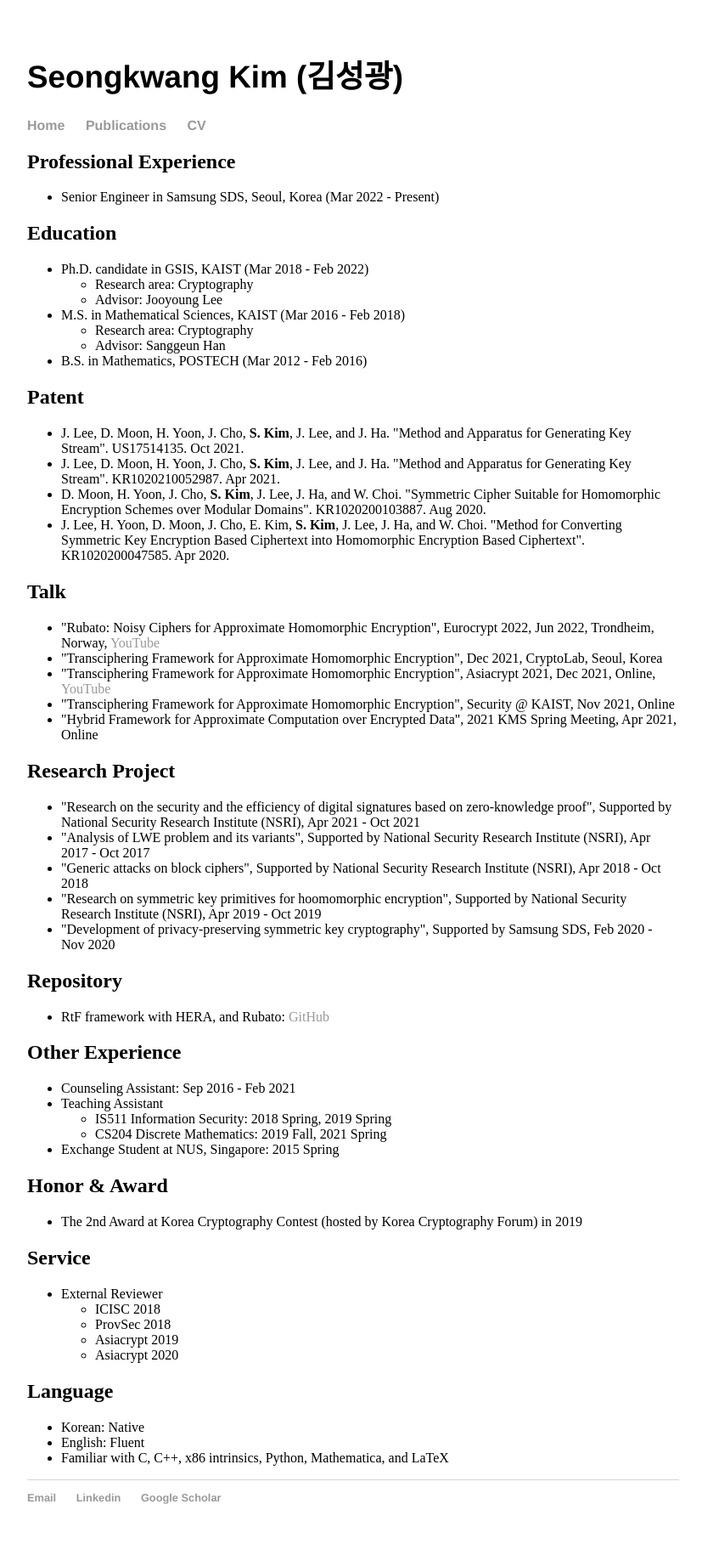
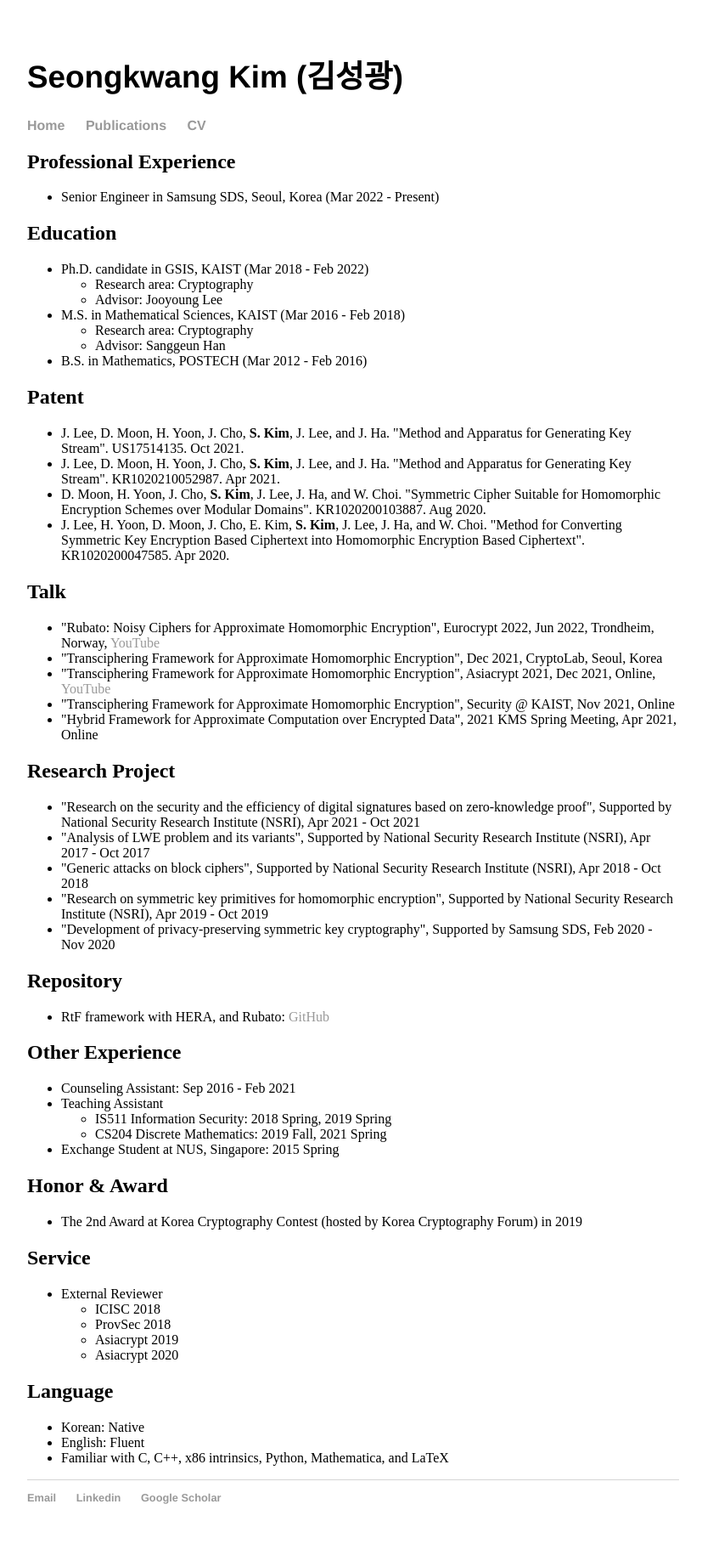
Before and after one commit to sgk1m/sgk1m.github.io, a Jekyll site: the page built from cv.html, in a window 1280 px wide. Shown: the whole page at 85% size, without its empty margins (224-1051 px from the left). Built offline with Jekyll 4.4.1, drawn with Linux system fonts in a browser that asks for light colours.

Commit message:
Update cv.html

```diff
--- a/cv.html
+++ b/cv.html
@@ -53,7 +53,7 @@ title: CV - Seongkwang Kim
 		<li>"Research on the security and the efficiency of digital signatures based on zero-knowledge proof", Supported by National Security Research Institute (NSRI), Apr 2021 - Oct 2021</li>
 		<li>"Analysis of LWE problem and its variants", Supported by National Security Research Institute (NSRI), Apr 2017 - Oct 2017</li>
 		<li>"Generic attacks on block ciphers", Supported by National Security Research Institute (NSRI), Apr 2018 - Oct 2018</li>
-		<li>"Research on symmetric key primitives for hoomomorphic encryption", Supported by National Security Research Institute (NSRI), Apr 2019 - Oct 2019</li>
+		<li>"Research on symmetric key primitives for homomorphic encryption", Supported by National Security Research Institute (NSRI), Apr 2019 - Oct 2019</li>
 		<li>"Development of privacy-preserving symmetric key cryptography", Supported by Samsung SDS, Feb 2020 - Nov 2020</li>
 	</ul>
 	<h2>Repository</h2>
```
